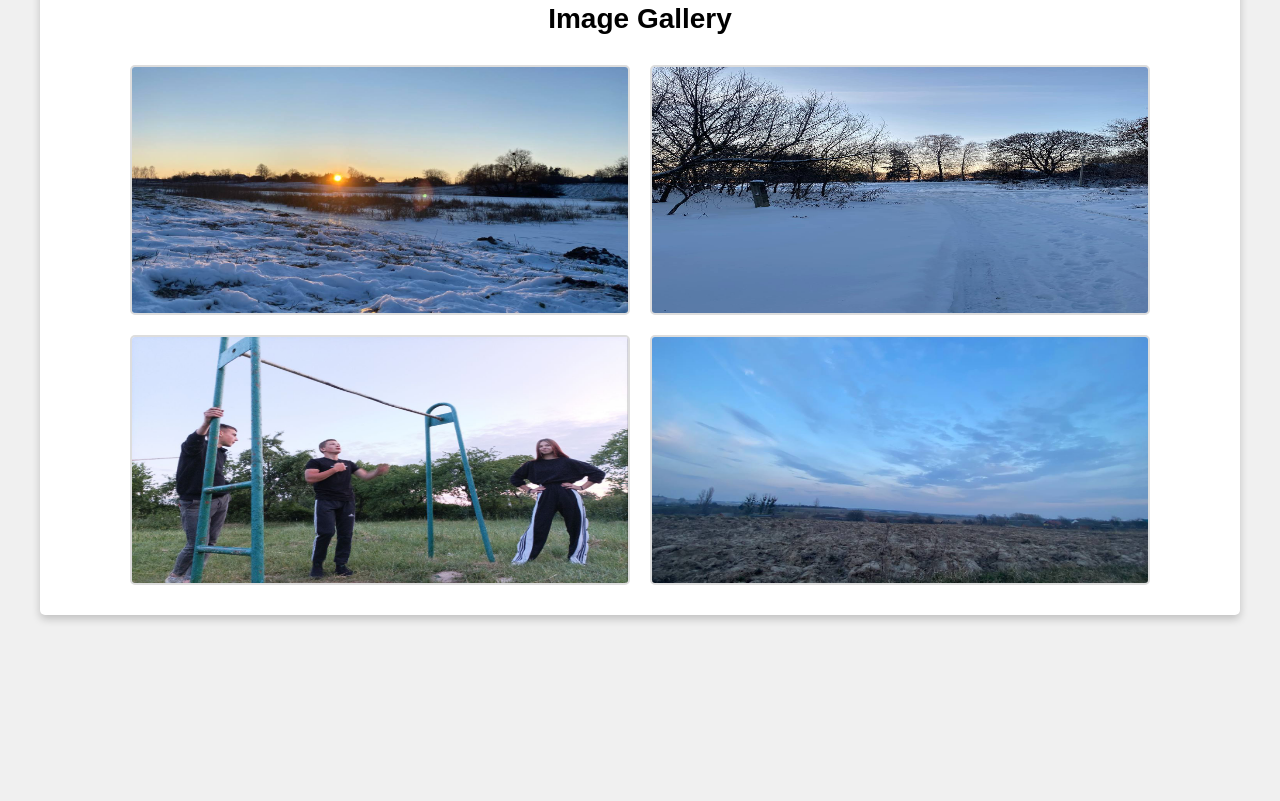
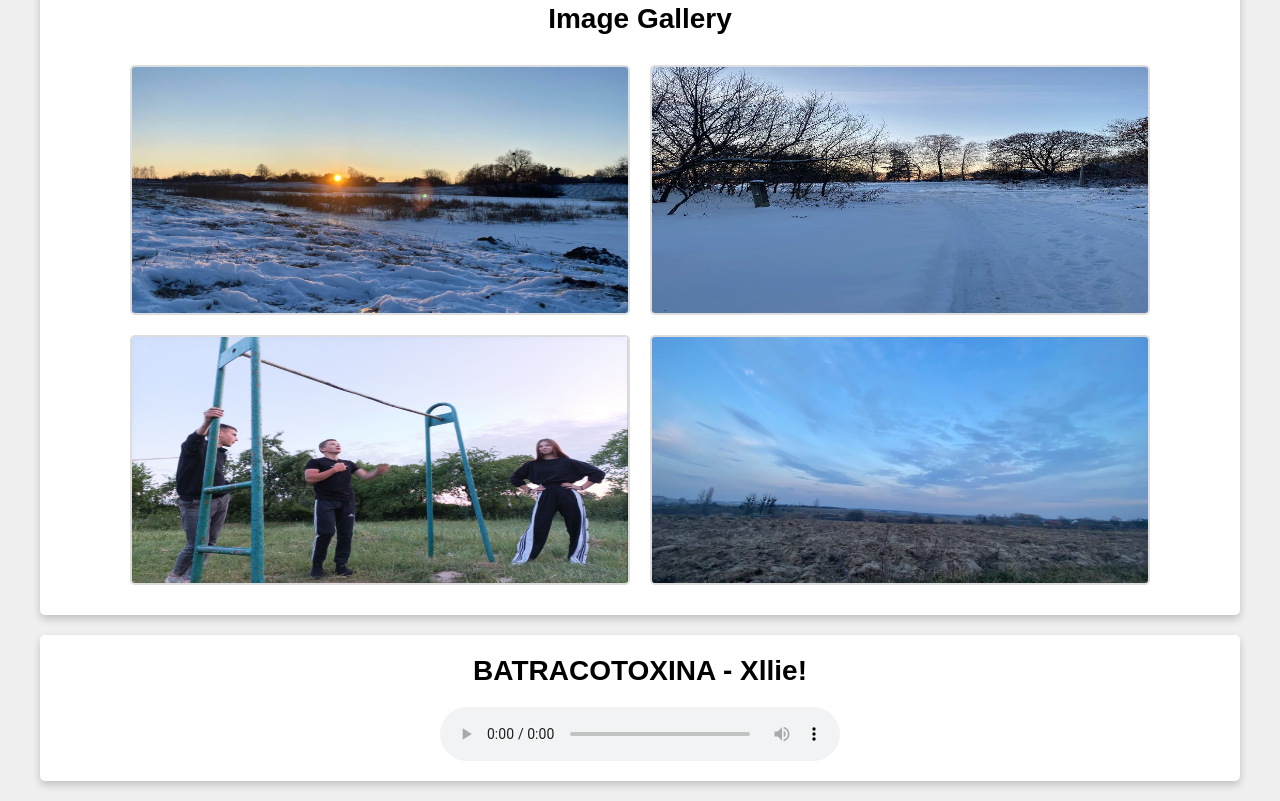
Before and after one commit to phantomidze/teams, a plain HTML site: page index.html in a window 1280 px wide. Shown: the part 1264-2065 px from the top of the page. Before the commit the page ends 1899 px from the top, so only its background shows below. Drawn offline with Linux system fonts and the light colour scheme.

Commit message:
Add files via upload

```diff
--- a/css/style.css
+++ b/css/style.css
@@ -203,6 +203,41 @@ header h1 {
 
 
 
+
+
+
+
+/* style.css */
+
+/* ... (ваш предыдущий CSS код) */
+
+/* Стили для контейнера музыки */
+.music-container {
+    max-width: 1200px;
+    margin: 20px auto;
+    padding: 20px;
+    background-color: #fff;
+    box-shadow: 0px 4px 8px rgba(0, 0, 0, 0.2);
+    border-radius: 5px;
+    text-align: center;
+}
+
+/* Стили для заголовка музыки h2 */
+.music-container h2 {
+    font-size: 28px;
+    margin-bottom: 20px;
+}
+
+/* Стили для аудиоэлемента */
+.music-container audio {
+    width: 100%;
+    max-width: 400px; /* Максимальная ширина аудиоэлемента */
+    margin: 0 auto;
+    display: block;
+}
+
+
+
 /* style.css */
 
 /* ... (ваш предыдущий CSS код) */
@@ -233,3 +268,11 @@ header h1 {
     margin-bottom: 10px;
     box-shadow: 0 0 6px rgba(0, 0, 0, 0.4);
 }
+
+/* Добавляем медиа-запрос для адаптивности на мобильных устройствах */
+@media (max-width: 768px) {
+    /* Стили для членов команды на мобильных устройствах */
+    .team-member {
+        width: 100%;
+    }
+}
--- a/index.html
+++ b/index.html
@@ -55,5 +55,16 @@
             <img src="images\yunivka.jpg" alt="Image 4">
         </div>
     </div>
+
+
+    <div class="music-container">
+        <h2>BATRACOTOXINA - Xllie!</h2>
+        <audio controls>
+            <source src="trek1.mp3" type="audio/mpeg">
+            Your browser does not support the audio element.
+        </audio>
+    </div>
+
+
 </body>
 </html>
```
Also changed, not shown: 1 other file.
